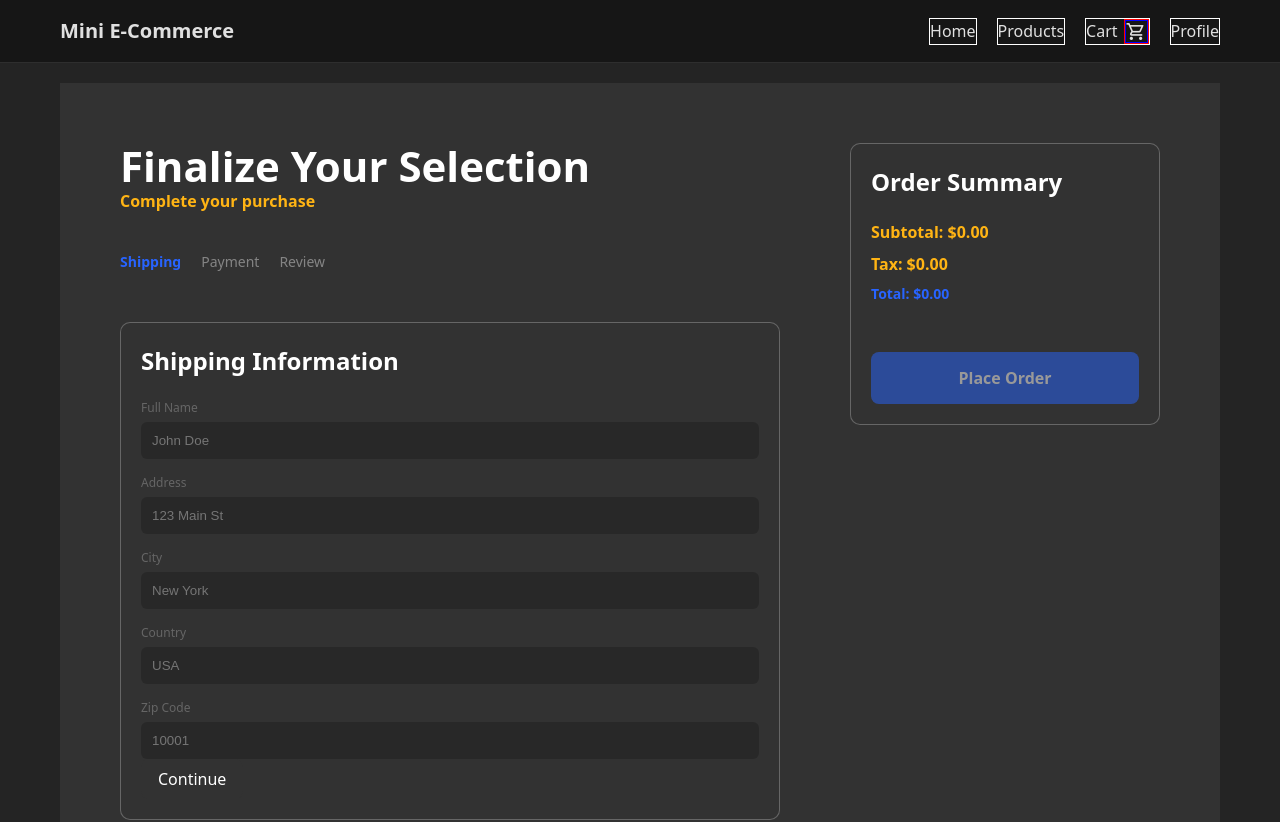
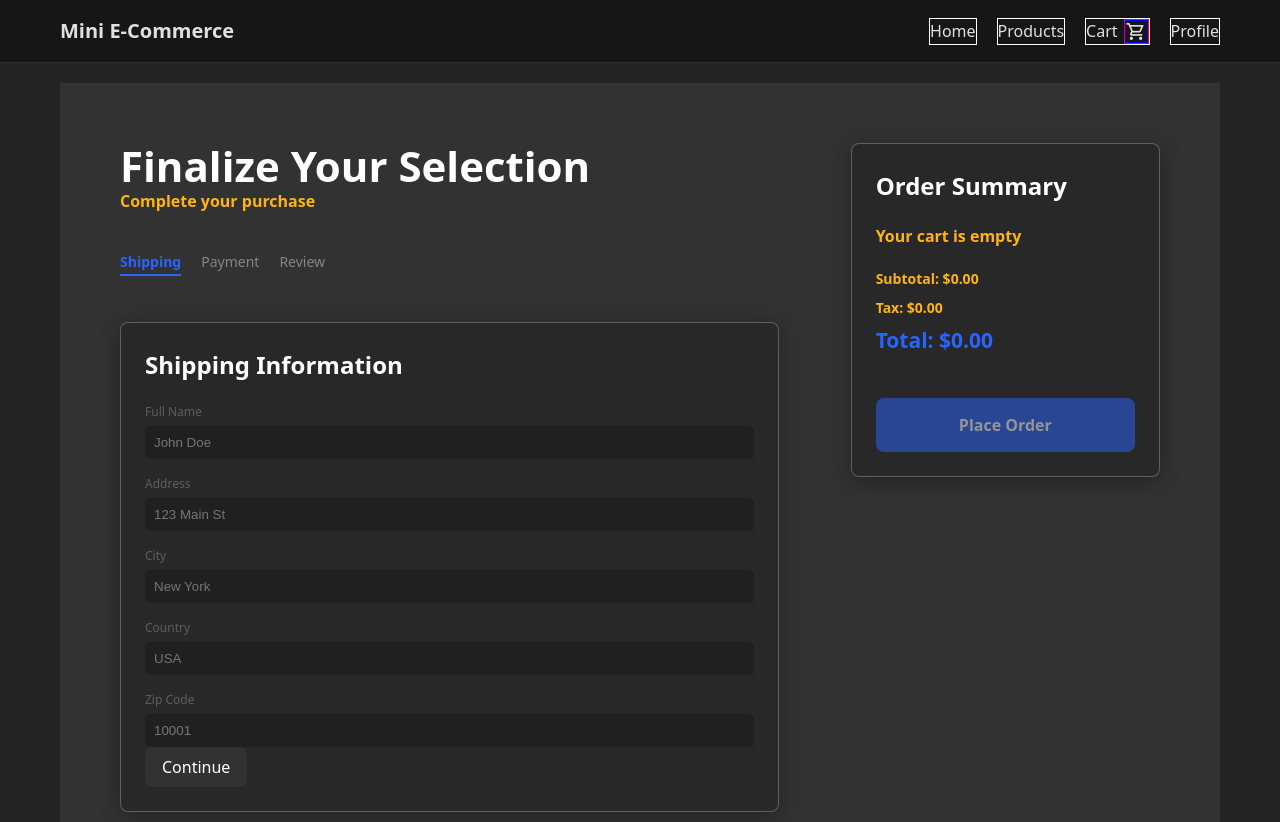
Before and after one commit to joaquinErnesto/mini-ecommerce, a React (Vite) app in the folder app/: page /checkout in a window 1280 px wide. Shown: the top 822 px of the page. Built offline with nearby package versions, Linux system fonts and the light colour scheme.

Commit message:
Starting to create the ReviewStep component

```diff
--- a/app/src/assets/styles/global.css
+++ b/app/src/assets/styles/global.css
@@ -22,6 +22,9 @@ img {
   --blue-color: rgba(40, 100, 255, 1);
   --white-color: rgba(255, 255, 255, 1);
   --yellow-color: rgba(255, 180, 20, 1);
+
+  --error-color: #ff4d4f;
+  --success-color: #22c55e;
 
 
 
@@ -60,4 +63,21 @@ img {
   --max-width-lg: 1200px;
 
   --max-height-sm: 400px;
+
+
+
+  /* Shadows */
+  --shadow-sm: 0 2px 10px rgba(0, 0, 0, .2);
+  --shadow-md: 0 4px 20px rgba(0, 0, 0, .3);
+
+
+
+  /* Transitions */
+  --transition-fast: all .2s ease;
+
+
+
+  /* Typography */
+  --font-weight-medium: 500;
+  --font-weight-bold: 600;
 }
--- a/app/src/features/checkout/components/CheckoutSummary/CheckoutSummary.css
+++ b/app/src/features/checkout/components/CheckoutSummary/CheckoutSummary.css
@@ -1,29 +1,66 @@
 .summary {
-  background: var(--gray-color);
-  padding: 20px;
-  border-radius: 10px;
+  background: var(--medium-black-color);
+  padding: var(--spacing-lg);
+  border-radius: var(--radius-md);
   border: 1px solid var(--medium-gray-color);
+  box-shadow: var(--shadow-md);
+
+  transition: var(--transition-fast);
+}
+
+.summary:hover {
+  transform: translateY(-2px);
 }
 
 .totals {
   margin-top: 20px;
 }
 
+.totals p {
+  display: flex;
+  justify-content: space-between;
+  font-size: var(--letter-size-md);
+}
+
+.totals h3 {
+  display: flex;
+  justify-content: space-between;
+  margin-top: var(--spacing-sm);
+  font-size: var(--letter-size-lg);
+  font-weight: var(--font-weight-bold);
+}
+
 .checkout-btn {
   width: 100%;
-  margin-top: 20px;
-  padding: 15px;
+  margin-top: var(--spacing-lg);
+  padding: var(--spacing-md);
 
   background: var(--blue-color);
   border: none;
   color: var(--white-color);
 
-  font-weight: bold;
-  border-radius: 8px;
+  font-weight: var(--font-weight-bold);
+  border-radius: var(--radius-md);
   cursor: pointer;
+
+  transition: var(--transition-fast);
+}
+
+.checkout-btn:hover:not(:disabled) {
+  opacity: 0.9;
+  transform: translateY(-1px);
 }
 
 .checkout-btn:disabled {
   opacity: 0.5;
   cursor: not-allowed;
 }
+
+.success-state {
+  text-align: center;
+}
+
+.error-state {
+  text-align: center;
+  color: var(--error-color);
+}
--- a/app/src/features/checkout/components/CheckoutSummary/CheckoutSummary.tsx
+++ b/app/src/features/checkout/components/CheckoutSummary/CheckoutSummary.tsx
@@ -7,7 +7,7 @@ import { useState } from "react";
 export const CheckoutSummary = () => {
   const { items, clearCart } = useCart();
   const { state, resetCheckout } = useCheckout()
-  const [success, setSuccess] = useState(false)
+  const [status, setStatus] = useState<"idle" | "loading" | "success" | "error">("idle")
 
   const subtotal = items.reduce(
     (acc, item) => acc + item.price * item.quantity,
@@ -17,20 +17,13 @@ export const CheckoutSummary = () => {
   const tax = subtotal * 0.08;
   const total = subtotal + tax;
 
-  const handlerOrder = () => {
-    if (!items.length) {
-      alert("Cart is empty")
+  const handlerOrder = async () => {
+    if (!isValid) return
 
-      return
-    }
+    setStatus("loading")
 
-    console.log("ORDER PLACED")
-
-    if (!state.shipping.fullName || !state.payment.cardHolder) {
-      alert("Complete checkout steps first")
-
-      return
-    }
+    try {
+      await new Promise((resolve) => setTimeout(resolve, 1500))
 
       console.log("ORDER:", {
         items,
@@ -38,13 +31,41 @@ export const CheckoutSummary = () => {
         payment: state.payment
       })
 
-    setSuccess(true)
+      setStatus("success")
+
       clearCart()
       resetCheckout()
+    } catch (err) {
+      setStatus("error")
+    }
   }
 
-  if (success) {
-    return <h2>Order placed successfully!</h2>
+  if (status === "success") {
+    return (
+      <div className="success-state">
+        <h2>
+          Order placed successfully!
+        </h2>
+
+        <p>
+          Thank you for your purchase.
+        </p>
+      </div>
+    )
+  }
+
+  if (status === "error") {
+    return (
+      <div className="error-state">
+        <h2>
+          Something went wrong
+        </h2>
+
+        <button onClick={() => setStatus("idle")}>
+          Try again
+        </button>
+      </div>
+    )
   }
 
   const isValid = items.length > 0 && state.shipping.fullName && state.payment.cardHolder
@@ -57,6 +78,12 @@ export const CheckoutSummary = () => {
         <SummaryItem key={item.id} item={item} />
       ))}
 
+      {items.length === 0 && (
+        <p className="empty-message">
+          Your cart is empty
+        </p>
+      )}
+
       <div className="totals">
         <p>Subtotal: ${subtotal.toFixed(2)}</p>
         <p>Tax: ${tax.toFixed(2)}</p>
@@ -66,9 +93,9 @@ export const CheckoutSummary = () => {
       <button
         className="checkout-btn"
         onClick={handlerOrder}
-        disabled={!isValid}
+        disabled={!isValid || status === "loading"}
       >
-        Place Order
+        {status === "loading" ? "Placing order..." : "Place Order"}
       </button>
     </div>
   );
--- a/app/src/features/checkout/components/InputField/InputField.css
+++ b/app/src/features/checkout/components/InputField/InputField.css
@@ -10,27 +10,27 @@
 }
 
 .input-field input {
-  padding: 10px;
-  border-radius: 6px;
+  padding: var(--spacing-sm);
+  border-radius: var(--radius-sm);
   border: 1px solid transparent;
   background: var(--medium-black-color);
   color: var(--white-color);
+
+  transition: var(--transition-fast);
 }
 
 .input-field input:focus {
   outline: none;
+  border: 1px solid var(--blue-color);
+  box-shadow: 0 0 0 2px rgba(40, 100, 255, 0.2);
 }
 
 .input-field.error input {
-  border: 1px solid #ff4d4f;
+  border: 1px solid var(--error-color);
 }
 
 .error {
-  color: #ff4d4f;
-  font-size: 12px;
-  margin-top: 5px;
+  color: var(--error-color);
+  font-size: var(--letter-size-md);
+  margin-top: 4px;
 }
-
-.input-field.error input {
-  border: 1px solid #ff4d4f;
-}
--- a/app/src/features/checkout/components/PaymentMethod/PaymentMethod.css
+++ b/app/src/features/checkout/components/PaymentMethod/PaymentMethod.css
@@ -1,8 +1,15 @@
 .payment-method {
-  background: var(--gray-color);
-  padding: 20px;
-  border-radius: 10px;
+  background: var(--medium-black-color);
+  padding: var(--spacing-lg);
+  border-radius: var(--radius-md);
   border: 1px solid var(--medium-gray-color);
+  box-shadow: var(--shadow-md);
+
+  transition: var(--transition-fast);
+}
+
+.payment-method:hover {
+  transform: translateY(-2px);
 }
 
 .payment-method h2 {
@@ -18,7 +25,24 @@
 .action-buttons {
   display: flex;
   justify-content: space-between;
-  margin-top: 20px;
+
+  margin-top: var(--spacing-lg);
+  gap: var(--spacing-md);
+}
+
+.action-buttons button:first-child {
+  background: transparent;
+  border: 1px solid var(--medium-gray-color);
+  color: var(--white-color);
+  padding: 12px 16px;
+  border-radius: var(--radius-sm);
+  cursor: pointer;
+
+  transition: var(--transition-fast);
+}
+
+.action-buttons button:first-child:hover {
+  border-color: var(--white-color);
 }
 
 /* TABLET + */
--- a/app/src/features/checkout/components/ShippingForm/ShippingForm.css
+++ b/app/src/features/checkout/components/ShippingForm/ShippingForm.css
@@ -1,8 +1,15 @@
 .shipping-form {
-  background: var(--gray-color);
-  padding: 20px;
-  border-radius: 10px;
+  background: var(--medium-black-color);
+  padding: var(--spacing-lg);
+  border-radius: var(--radius-md);
   border: 1px solid var(--medium-gray-color);
+  box-shadow: var(--shadow-md);
+
+  transition: var(--transition-fast);
+}
+
+.shipping-form:hover {
+  transform: translateY(-2px);
 }
 
 .shipping-form h2 {
@@ -12,7 +19,7 @@
 .grid {
   display: grid;
   grid-template-columns: 1fr;
-  gap: 15px;
+  gap: var(--spacing-md);
 }
 
 .grid .full {
--- a/app/src/features/checkout/pages/CheckoutPage.css
+++ b/app/src/features/checkout/pages/CheckoutPage.css
@@ -5,13 +5,13 @@
 }
 
 .checkout-container {
-  max-width: 1200px;
+  max-width: var(--max-width-lg);
   margin: auto;
-  padding: 20px;
+  padding: var(--spacing-lg);
 
   display: grid;
   grid-template-columns: 1fr;
-  gap: 30px;
+  gap: var(--spacing-xl);
 }
 
 .checkout-left {
@@ -29,13 +29,30 @@
 
 .step-indicator span {
   opacity: 0.4;
-  transition: 0.2s ease;
+
+  position: relative;
+
+  transition: var(--transition-fast);
 }
 
 .step-indicator span.active {
   opacity: 1;
   font-weight: bold;
   color: var(--blue-color)
+}
+
+.step-indicator span.active::after {
+  content: "";
+  position: absolute;
+
+  left: 0;
+  bottom: -4px;
+
+  width: 100%;
+
+  height: 2px;
+
+  background: var(--blue-color);
 }
 
 .checkout-right {
```
Lines whose indentation alone changed are shown as unchanged.
